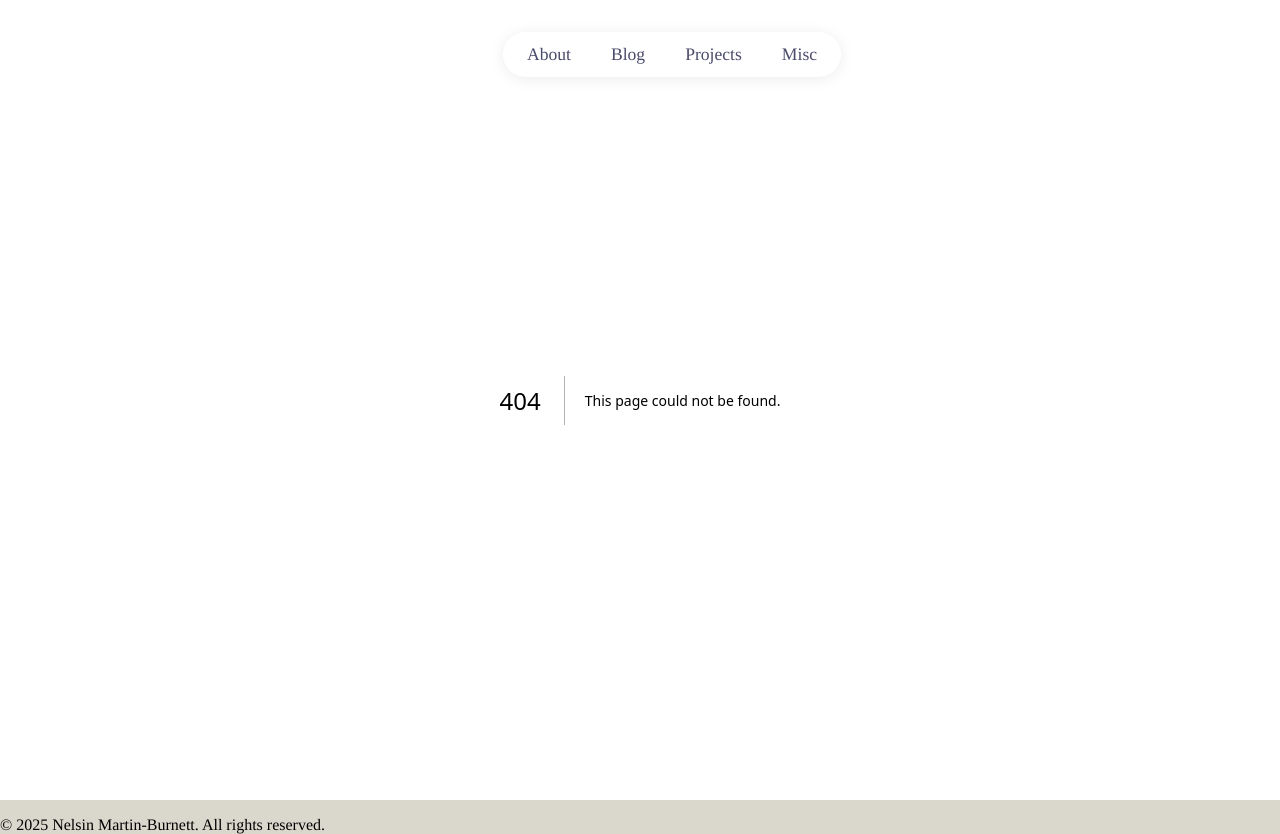
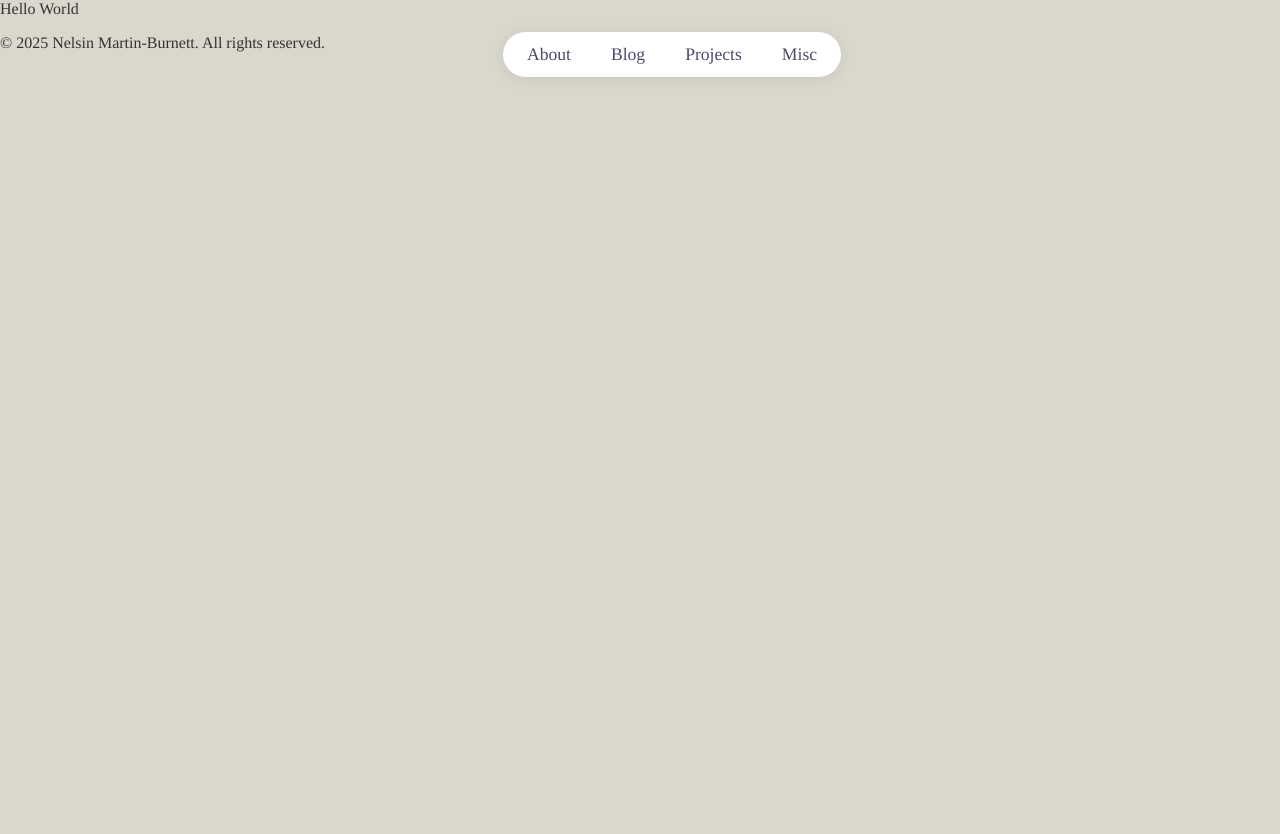
Before and after one commit to NelsinMB/my-blog, a Next.js app: page /writing in a window 1280 px wide. Before the commit this address had no page. After the commit the page ends 800 px from the top, so only its background shows below. Built offline with nearby package versions, Linux system fonts and the light colour scheme.

Commit message:
Barebones blog page is functional

```diff
--- a/app/posts.js
+++ b/app/posts.js
@@ -12,7 +12,7 @@ export function getSortedPostsData() {
 
         const slug = fileName.replace(/\.md$/, ''); //What are slugs?
 
-        const fullPath = path.join(postsDierctory, fileName);
+        const fullPath = path.join(postsDirectory, fileName);
         const fileContents = fs.readFileSync(fullPath, 'utf8');
 
         const matterResult = matter(fileContents);
--- /dev/null
+++ b/app/writing/page.js
@@ -0,0 +1,15 @@
+// app/writing/page.js
+import { getSortedPostsData } from '@/app/posts.js'
+
+export default async function WritingPage() {
+  // Fetch data directly in the component
+  const allPostsData = getSortedPostsData();
+
+  return (
+    <div>
+      {allPostsData.map(post => (
+        <div key={post.slug}>{post.title}</div>
+      ))}
+    </div>
+  );
+}
```
Also changed, not shown: posts/hello-world.md (+1 -1 lines).
